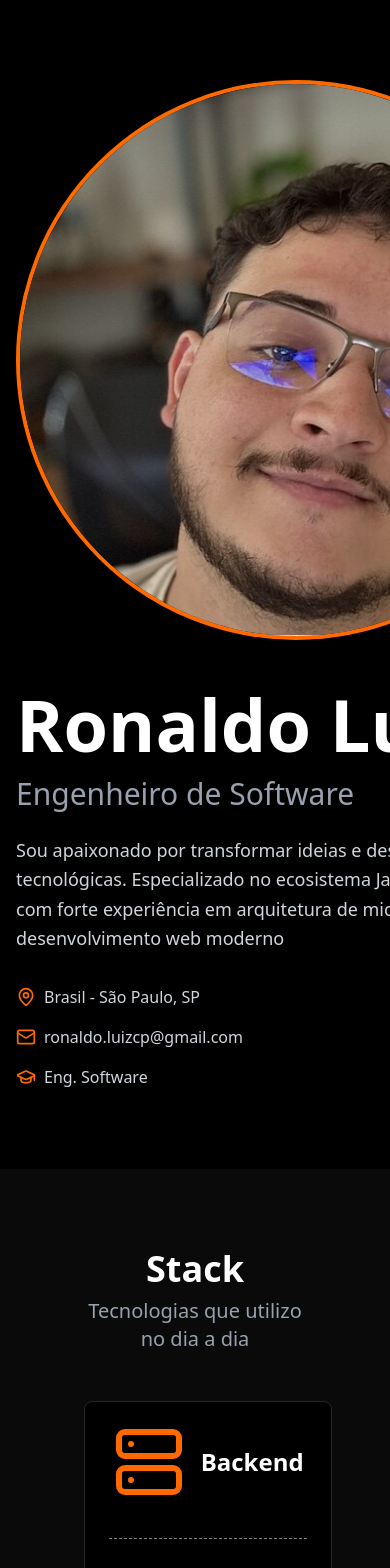
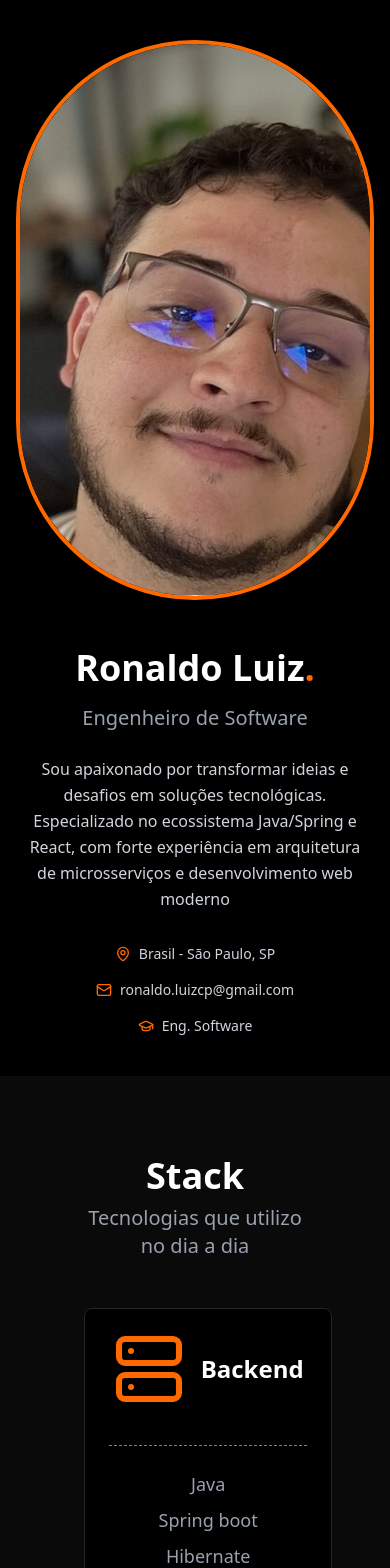
Before and after one commit to RonaldoLPFilho/portifas, a React (Vite) app: page / in a window 390 px wide. Shown: the top 1568 px of the page. Built offline with nearby package versions, Linux system fonts and the light colour scheme.

Commit message:
Deploy 6 - responsive improvements

```diff
--- a/src/components/Courses.tsx
+++ b/src/components/Courses.tsx
@@ -1,201 +1,224 @@
 import { Button, Carousel, Image } from "antd"
 import { SectionHeader } from "./generics/sectionHeader"
-import { useRef } from "react";
+import { useEffect, useRef, useState } from "react";
 import { ArrowLeft, ArrowRight, Calendar } from "lucide-react";
+
+export function Courses(){
+    const carouselRef = useRef<any>(null);
+    const [groupedCourses, setGroupedCourses] = useState<any[][]>([]);
+    const [itemsPerSlide, setItemsPerSlide] = useState(2);
 
     const courses = [
       {
         name: "Domain Driven Design",
         date: "2025",
-        certification: "../../public/certificados/2025_DomainDrivenDesign.png",
+        certification: "/certificados/2025_DomainDrivenDesign.png",
         institute: "Full Cycle",
         type: "Hard Skill"
       },
       {
         name: "Comunicação não violenta",
         date: "2025",
-        certification: "../../public/certificados/2025_ComunicacaoNaoViolenta.png",
+        certification: "/certificados/2025_ComunicacaoNaoViolenta.png",
         institute: "Udemy",
         type: "Soft Skill"
       },
       {
         name: "SOLID",
         date: "2024",
-        certification: "../../public/certificados/2024_Solid.png",
+        certification: "/certificados/2024_Solid.png",
         institute: "Full Cycle",
         type: "Hard Skill"
       },
       {
         name: "Java - Orientação a Objetos",
         date: "2024",
-        certification: "../../public/certificados/2024_JavaOrientacaoObjeto.png",
+        certification: "/certificados/2024_JavaOrientacaoObjeto.png",
         institute: "Alura",
         type: "Hard Skill"
       },
       {
         name: "Git avançado",
         date: "2024",
-        certification: "../../public/certificados/2024_GitAvancado.png",
+        certification: "/certificados/2024_GitAvancado.png",
         institute: "Full Cycle",
         type: "Hard Skill"
       },
       {
         name: "Fundamentos da Arquitetura de Software",
         date: "2024",
-        certification: "../../public/certificados/2024_FundamentoArquiteturaSoftware.png",
+        certification: "/certificados/2024_FundamentoArquiteturaSoftware.png",
         institute: "Full Cycle",
         type: "Hard Skill"
       },
       {
         name: "Docker",
         date: "2024",
-        certification: "../../public/certificados/2023_Docker.png",
+        certification: "/certificados/2023_Docker.png",
         institute: "Full Cycle",
         type: "Hard Skill"
       },
       {
         name: "Linux para desenvolvedores",
         date: "2023",
-        certification: "../../public/certificados/2023_LinuxParaDesenvolvedores.png",
+        certification: "/certificados/2023_LinuxParaDesenvolvedores.png",
         institute: "Udemy",
         type: "Hard Skill"
       },
       {
         name: "Trabalho Remoto: Guia para o sucesso",
         date: "2022",
-        certification: "../../public/certificados/2022_TrabalhoRemoto.png",
+        certification: "/certificados/2022_TrabalhoRemoto.png",
         institute: "Udemy",
         type: "Soft Skill"
       },
       {
         name: "Testes unitários em Java: JUnit & Mockito",
         date: "2022",
-        certification: "../../public/certificados/2022_TestesUnitariosEmJavaTDD.png",
+        certification: "/certificados/2022_TestesUnitariosEmJavaTDD.png",
         institute: "Udemy",
         type: "Hard Skill"
       },
       {
         name: "Integração contínua - Jenkis",
         date: "2022",
-        certification: "../../public/certificados/2022_Jenkis.png",
+        certification: "/certificados/2022_Jenkis.png",
         institute: "Udemy",
         type: "Hard Skill"
       },
       {
         name: "Java Completo",
         date: "2022",
-        certification: "../../public/certificados/2022_JavaCompleto.png",
+        certification: "/certificados/2022_JavaCompleto.png",
         institute: "Udemy",
         type: "Hard Skill"
       },
       {
         name: "Introdução à AWS",
         date: "2022",
-        certification: "../../public/certificados/2022_IntroducaoAWS.png",
+        certification: "/certificados/2022_IntroducaoAWS.png",
         institute: "Udemy",
         type: "Hard Skill"
       },
       {
         name: "Guia da comunicação",
         date: "2022",
-        certification: "../../public/certificados/2022_GuiaDaComunicacao.png",
+        certification: "/certificados/2022_GuiaDaComunicacao.png",
         institute: "Udemy",
         type: "Soft Skill"
       },
       {
         name: "Git do básico ao avançado",
         date: "2022",
-        certification: "../../public/certificados/2022_GitDoBasicoAoAvancado.png",
+        certification: "/certificados/2022_GitDoBasicoAoAvancado.png",
         institute: "Udemy",
         type: "Hard Skill"
       },
       {
         name: "Formação HTML & CSS",
         date: "2022",
-        certification: "../../public/certificados/2022_FormacaoHTML.png",
+        certification: "/certificados/2022_FormacaoHTML.png",
         institute: "Alura",
         type: "Hard Skill"
       },
       {
         name: "Docker para Desenvolvedores",
         date: "2022",
-        certification: "../../public/certificados/2022_DockerParaDesenvolvedores.png",
+        certification: "/certificados/2022_DockerParaDesenvolvedores.png",
         institute: "Udemy",
         type: "Hard Skill"
       },
       {
         name: "Azure DevOps - Integração e Entrega contínua",
         date: "2022",
-        certification: "../../public/certificados/2022_IntegracaoContinua.jpg",
+        certification: "/certificados/2022_IntegracaoContinua.jpg",
         institute: "Udemy",
         type: "Hard Skill"
       },
       {
         name: "Azure Pipiline - CI/CD",
         date: "2022",
-        certification: "../../public/certificados/2022_AzurePipeline.jpg",
+        certification: "/certificados/2022_AzurePipeline.jpg",
         institute: "Udemy",
         type: "Hard Skill"
       },
       {
         name: "Curso de Negociação",
         date: "2022",
-        certification: "../../public/certificados/2022_CursoDeNegociacao.png",
+        certification: "/certificados/2022_CursoDeNegociacao.png",
         institute: "Udemy",
         type: "Soft Skill"
       },
       {
         name: "Como resolver problemas complexos",
         date: "2022",
-        certification: "../../public/certificados/2022_ComoResolverProblemasComplexos.png",
+        certification: "/certificados/2022_ComoResolverProblemasComplexos.png",
         institute: "Udemy",
         type: "Soft Skill"
       },
       {
         name: "Microsserviço: Padrões de Projeto",
         date: "2021",
-        certification: "../../public/certificados/2021_MicrosservicosPadraoDeProjeto.png",
+        certification: "/certificados/2021_MicrosservicosPadraoDeProjeto.png",
         institute: "Alura",
         type: "Hard Skill"
       },
       {
         name: "HTTP",
         date: "2021",
-        certification: "../../public/certificados/2021_HTTPS.png",
+        certification: "/certificados/2021_HTTPS.png",
         institute: "Alura",
         type: "Hard Skill"
       },
       {
         name: "Rest com NodeJS",
         date: "2021",
-        certification: "../../public/certificados/2021_ApiNodeJS.png",
+        certification: "/certificados/2021_ApiNodeJS.png",
         institute: "Alura",
         type: "Hard Skill"
-    },
-]
+      }
+    ];
 
-export function Courses(){
-    const carouselRef = useRef<any>(null);
+    function chunkArray<T>(arr: T[], size: number): T[][] {
+        const result = [];
+        for (let i = 0; i < arr.length; i += size) {
+          result.push(arr.slice(i, i + size));
+        }
+        return result;
+      }
+
+      const updateItemsPerSlide = () => {
+        const width = window.innerWidth;
+        if (width < 640) setItemsPerSlide(1);        // celular
+        else if (width < 1024) setItemsPerSlide(2);   // tablet
+        else setItemsPerSlide(3);                     // desktop
+      };
+
+      useEffect(() => {
+        updateItemsPerSlide();
+        window.addEventListener("resize", updateItemsPerSlide);
+        return () => window.removeEventListener("resize", updateItemsPerSlide);
+      }, []);
+
+      useEffect(() => {
+        setGroupedCourses(chunkArray(courses, itemsPerSlide));
+      }, [itemsPerSlide]);
 
       const next = () => carouselRef.current?.next();
       const prev = () => carouselRef.current?.prev();
 
       return (
         <section className="py-20 bg-black flex justify-center w-full">
-            <div className="w-[65%] px-4">
-                <SectionHeader
-                    title="Cursos"
-                    subtitle="Meu aprendizado contínuo"
-                />
+          <div className="w-[90%] px-4">
+            <SectionHeader title="Cursos" subtitle="Meu aprendizado contínuo" />
 
             <div className="flex justify-center gap-30 mb-10">
               <Button
                 shape="circle"
                 icon={<ArrowLeft className="w-10 h-10" />}
                 onClick={prev}
-                    className="!bg-black !text-white !border-none hover:!text-orange-500 "
+                className="!bg-black !text-white !border-none hover:!text-orange-500"
               />
-
               <Button
                 shape="circle"
                 icon={<ArrowRight className="w-10 h-10" />}
@@ -205,38 +228,37 @@ export function Courses(){
             </div>
 
             <Carousel dots={false} ref={carouselRef} draggable>
-                    {courses.map((item, index) => (
-                        <div key={index}>
-                            <div className="p-6 flex justify-center">
-                                <div className="border border-neutral-800 p-6 ">
-
-                                    <div className="flex items-center justify-between gap-1 mb-5">
-                                        <h3 className="text-2xl font-semibold text-white mb-1">{item.name}</h3>
-                                        <span className="text-2xl text-orange-500">{item.institute}</span>
+              {groupedCourses.map((group, groupIndex) => (
+                <div key={groupIndex}>
+                  <div className="flex flex-wrap justify-center gap-6 p-6">
+                    {group.map((item, index) => (
+                      <div
+                        key={index}
+                        className="border border-neutral-800 p-4 rounded-lg w-full sm:w-[45%] lg:w-[30%]"
+                      >
+                        <div className="flex items-center justify-between gap-1 mb-3">
+                          <h3 className="text-lg font-semibold text-white">{item.name}</h3>
+                          <span className="text-sm text-orange-500">{item.institute}</span>
                         </div>
 
-                                    <Image src={item.certification} width={630}/>
+                        <Image src={item.certification} width={"100%"} />
 
-                                    <div className="flex items-center justify-between gap-1 mt-5">
+                        <div className="flex items-center justify-between gap-1 mt-3">
                           <div className="flex items-center gap-1">
-                                            <Calendar className="h-6 w-6 text-orange-500"/>
-                                            <span className="text-xl text-gray-300">{item.date}</span>
+                            <Calendar className="h-5 w-5 text-orange-500" />
+                            <span className="text-sm text-gray-300">{item.date}</span>
                           </div>
-                                        <span className="text-xl bg-orange-500/10 text-orange-500 px-2 py-1 rounded">
+                          <span className="text-sm bg-orange-500/10 text-orange-500 px-2 py-1 rounded">
                             {item.type}
                           </span>
                         </div>
-
-
                       </div>
+                    ))}
                   </div>
                 </div>
               ))}
-
             </Carousel>
-
           </div>
-
         </section>
-    )
+      );
 }
--- a/src/components/Whoami.tsx
+++ b/src/components/Whoami.tsx
@@ -1,55 +1,57 @@
 import { GraduationCap, Mail, MapPin } from "lucide-react";
-import pic from "../assets/mypic.jpg";
+import pic from "/img/mypic.jpg";
 import "../styles/whoami.css";
 
 export function WhoamiSection() {
   return (
-    <section className="w-full relative min-h-screen flex items-center justify-center py-20 overflow-hidden">
-      {/* Fundo animado */}
+    <section className="w-full relative min-h-screen flex items-center justify-center py-10 sm:py-20 overflow-hidden">
+
       <div className="absolute inset-0 z-0 flex items-center justify-center">
         <img
-          src={`${import.meta.env.BASE_URL}abstract-timekeeper.svg`}
+          src="/public/img/abstract-timekeeper.svg"
           alt="Background"
-          className="w-[130] h-[130%] animate-spin-slow moveBackground"
+          className="w-[130%] h-[130%] animate-spin-slow moveBackground"
         />
       </div>
 
-      {/* Conteúdo */}
       <div className="container px-4 relative z-10 bg-black">
-        <div className="grid lg:grid-cols-2 gap-12 items-center">
+        <div className="grid grid-cols-1 lg:grid-cols-2 gap-12 items-center text-center lg:text-left">
+
           <div className="order-2 lg:order-1">
-            <h1 className="text-7xl font-bold text-white mb-4">
+            <h1 className="text-4xl sm:text-5xl lg:text-7xl font-bold text-white mb-4">
               Ronaldo Luiz<span className="text-orange-500">.</span>
             </h1>
 
-            <h2 className="text-3xl text-gray-400 mb-6">Engenheiro de Software</h2>
+            <h2 className="text-xl sm:text-2xl lg:text-3xl text-gray-400 mb-6">
+              Engenheiro de Software
+            </h2>
 
-            <p className="text-lg text-gray-300 mb-8 leading-relaxed">
+            <p className="text-base sm:text-lg text-gray-300 mb-8 leading-relaxed px-2 sm:px-0">
               Sou apaixonado por transformar ideias e desafios em soluções
-              tecnológicas. Especializado no ecosistema Java/Spring e React, com
+              tecnológicas. Especializado no ecossistema Java/Spring e React, com
               forte experiência em arquitetura de microsserviços e desenvolvimento web moderno
             </p>
 
-            <div className="flex flex-col sm:flex-row gap-4 text-gray-300">
-              <div className="flex items-center gap-2">
-                <MapPin className="w-5 h-5 text-orange-500" />
-                <span>Brasil - São Paulo, SP</span>
+            <div className="flex flex-col sm:flex-row sm:flex-wrap gap-4 justify-center lg:justify-start text-gray-300">
+              <div className="flex items-center gap-2 justify-center lg:justify-start">
+                <MapPin className="w-4 h-4 sm:w-5 sm:h-5 text-orange-500" />
+                <span className="text-sm sm:text-base">Brasil - São Paulo, SP</span>
               </div>
 
-              <div className="flex items-center gap-2">
-                <Mail className="w-5 h-5 text-orange-500" />
-                <span>ronaldo.luizcp@gmail.com</span>
+              <div className="flex items-center gap-2 justify-center lg:justify-start">
+                <Mail className="w-4 h-4 sm:w-5 sm:h-5 text-orange-500" />
+                <span className="text-sm sm:text-base">ronaldo.luizcp@gmail.com</span>
               </div>
 
-              <div className="flex items-center gap-2">
-                <GraduationCap className="w-5 h-5 text-orange-500" />
-                <span>Eng. Software</span>
+              <div className="flex items-center gap-2 justify-center lg:justify-start">
+                <GraduationCap className="w-4 h-4 sm:w-5 sm:h-5 text-orange-500" />
+                <span className="text-sm sm:text-base">Eng. Software</span>
               </div>
             </div>
           </div>
 
-          <div className="order-1 lg:order-2 flex justify-center lg:justify-center">
-            <div className="w-140 h-140 rounded-full overflow-hidden border-4 border-orange-500">
+          <div className="order-1 lg:order-2 flex justify-center">
+            <div className="w-140 h-140 sm:w-56 sm:h-56 lg:w-140 lg:h-140 rounded-full overflow-hidden border-4 border-orange-500">
               <img
                 src={pic}
                 alt="My photo"
```
Also changed, not shown: public/img/abstract-timekeeper.svg (renamed from public/abstract-timekeeper.svg), public/img/mypic.jpg (renamed from src/assets/mypic.jpg), src/components/Experience.tsx (line endings or trailing spaces). Lines whose indentation alone changed are shown as unchanged.
